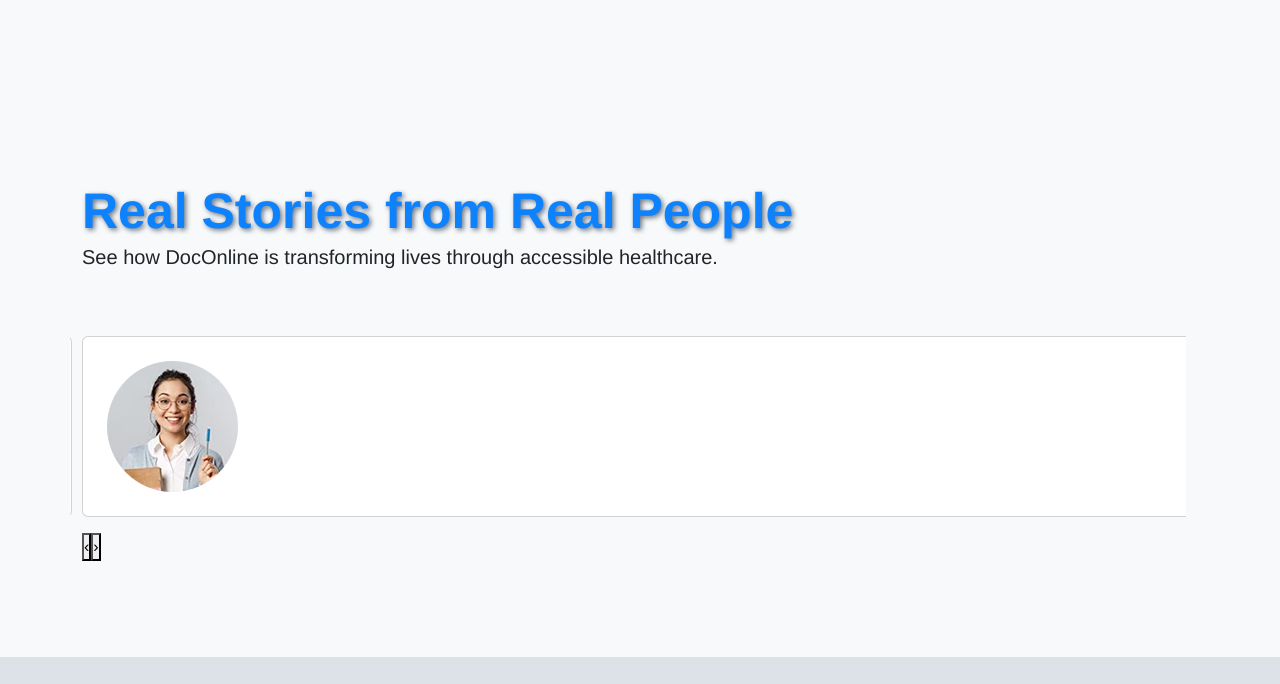
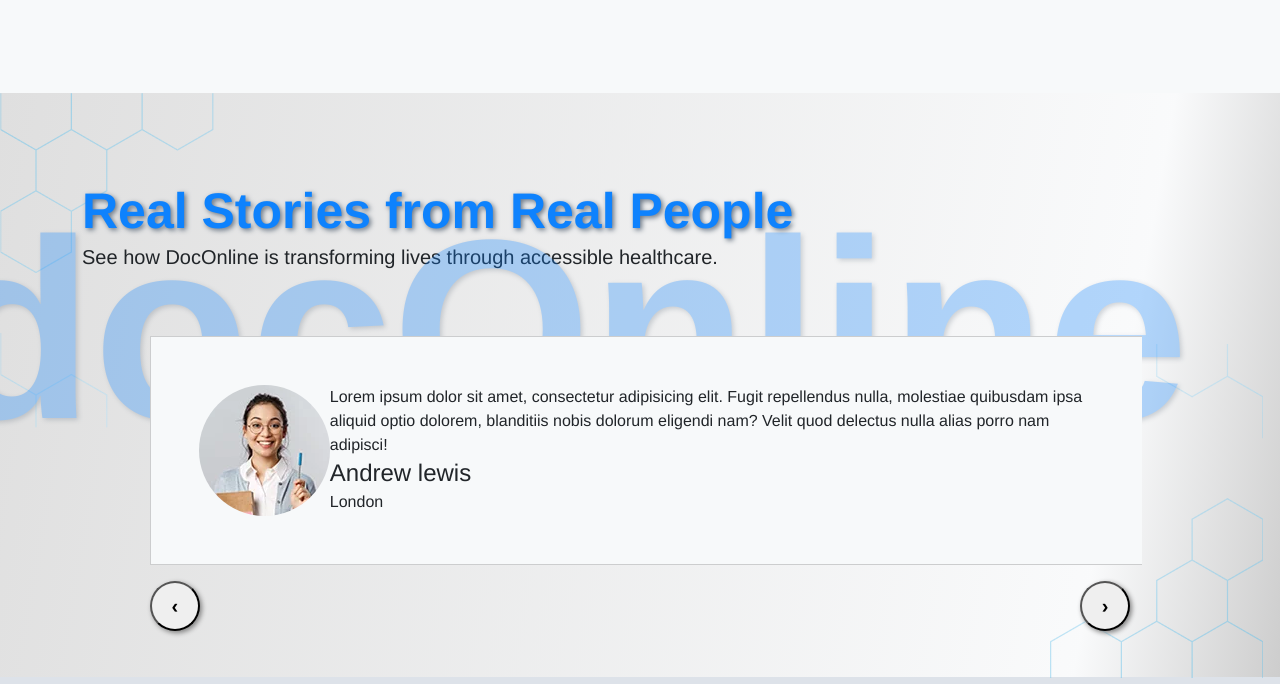
Before and after one commit to Mayorkun27/docOnline, a website: page index.html in a window 1280 px wide. Shown: the part 1768-2452 px from the top of the page. Drawn offline with Linux system fonts and the light colour scheme.

Commit message:
Updated CSS and HTML for testimonials section, including new styles and layout for carousel and testimonials cards.

```diff
--- a/index.css
+++ b/index.css
@@ -312,8 +312,10 @@
      }
 }
 .testimonials{
-     background-color: var(--grey-lightest);
-     .testimonials{
+     background: linear-gradient(100deg, #00000020, #f9fafbf2 85%, #00000032);
+     position: relative;
+     z-index: 2;
+     .testimonial{
           font-size: 50px;
           color: var(--dark-blue);
           text-shadow: 2px 2px 5px #6b7785;
@@ -324,10 +326,39 @@
           font-size: 20px;
           width: 70%;
      }
-     .testimonial-carousel{
-          .testimonial-item{
-               background-color: var(--dark-grey);
-               border-radius: 20px;
+     .owl-carousel2{
+          margin: 0 auto;
+          position: relative;
+          .owl-nav{
+               display: flex;
+               justify-content: space-between;
+               gap: 2rem;
+               position: absolute;
+               /* top: 50%; */
+               left: 0% !important;
+               width: 120vw !important;
+               button{
+                   width: 50px;
+                   height: 50px;
+                   box-shadow: 2px 2px 5px gray;
+                   border-radius: 50% !important;
+                   span{
+                       font-size: 20px !important;
+                       font-weight: 900 !important;
+                   }
+               }
+           }
+          .item{
+               /* width: 90%; */
+          }
+          .testimonial-card{
+               background-color: var(--grey-lightest);
+               border-radius: 0px;
+               display: flex;
+               flex-direction: row;
+               .card-img{
+                    /* width: max-content; */
+               }
                .testimonial-content{
                     display: flex;
                     flex-direction: column;
@@ -341,6 +372,45 @@
 
      }
 }
+.owl-carousel2:after{
+     position: absolute;
+     top: -70%;
+     left: -20%;
+     content: "docOnline";
+     width: 0;
+     height: 0;
+     font-size: 16rem;
+     z-index: -2;
+     opacity: 30%;
+     color: var(--dark-blue);
+     text-shadow: 2px 2px 5px #6b7785;
+     font-weight: 900;
+}
+.testimonials::before {
+     content: "";
+     position: absolute;
+     left: 82%;
+     top: 43%;
+     opacity: 50%;
+     width: 100%;
+     z-index: -1;
+     height: 100%;
+     background: url(images/img9.png);
+     background-repeat: no-repeat;
+}
+.testimonials::after {
+     content: "";
+     position: absolute;
+     left: 0;
+     z-index: -1;
+     top: 0;
+     opacity: 50%;
+     width: 100%;
+     height: 100%;
+     background: url(images/img10.png);
+     /* background-position: right center; */
+     background-repeat: no-repeat;
+}
 @keyframes moveup {
      0% {
           transform: translateY(0);
--- a/index.html
+++ b/index.html
@@ -241,19 +241,19 @@
                     <div class="row">
                          <div class="col-12">
                               <div class="card bg-transparent border-0">
-                                   <h3 class="m-0 fw-bold testimonials">Real Stories from Real People</h3>
+                                   <h3 class="m-0 fw-bold testimonial">Real Stories from Real People</h3>
                                    <p class="pagarrs m-0 mt-2">See how DocOnline is transforming lives through accessible healthcare.</p>
                               </div>
                          </div>
                          <div class="col-12">
                               <div class="row owl-carousel2 owl-theme mt-5">
                                    <div class="col-12 item my-3">
-                                        <div class="card testimonial-card p-4">
-                                             <div class="card-img">
+                                        <div class="card testimonial-card p-5">
                                                   <img src="images/img1.webp" alt="..." style="border-radius: 50%;" class="img-fluid">
-                                             </div>
                                              <div class="card-text d-grid">
-
+                                                  <p class="m-0">Lorem ipsum dolor sit amet, consectetur adipisicing elit. Fugit repellendus nulla, molestiae quibusdam ipsa aliquid optio dolorem, blanditiis nobis dolorum eligendi nam? Velit quod delectus nulla alias porro nam adipisci!</p>
+                                                  <h4 class="m-0">Andrew lewis</h4>
+                                                  <span>London</span>
                                              </div>
                                         </div>
                                    </div>
@@ -319,7 +319,7 @@
      </script>
      <script>
           $('.owl-carousel2').owlCarousel({
-               loop: true,
+               loop: false,
                margin: 10,
                nav: true,
                items: 1
```
Also changed, not shown: images/img10.png (added), images/img9.png (added), owl/owl.carousel.min.css.
